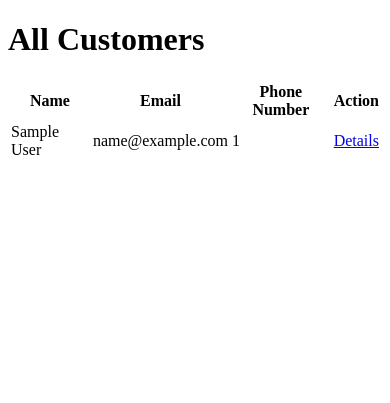
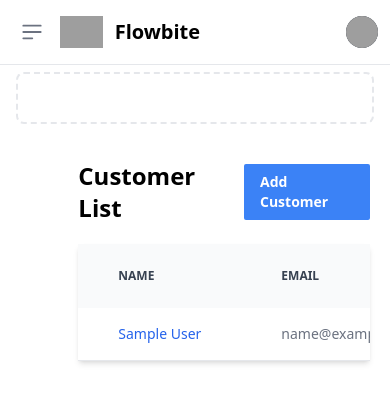
Before and after one commit to HamseYusuf/Loan-App, a Django app: page /customer/ in a window 390 px wide. Shown: the top 403 px of the page. Run offline with Django 4.2, Linux system fonts and the light colour scheme; tables that the repository leaves empty hold one stand-in row (values such as "Sample post"); some libraries are stand-ins or nearby versions; grey boxes are pictures that could not be loaded.

Commit message:
added some styling

```diff
--- a/loan/templates/loan/base.html
+++ b/loan/templates/loan/base.html
@@ -1,22 +1,14 @@
-<!DOCTYPE html>
-<!--[if lt IE 7]>      <html class="no-js lt-ie9 lt-ie8 lt-ie7"> <![endif]-->
-<!--[if IE 7]>         <html class="no-js lt-ie9 lt-ie8"> <![endif]-->
-<!--[if IE 8]>         <html class="no-js lt-ie9"> <![endif]-->
-<!--[if gt IE 8]>      <html class="no-js"> <!--<![endif]-->
+<!doctype html>
 <html>
 <head>
-        <meta charset="utf-8">
-        <meta http-equiv="X-UA-Compatible" content="IE=edge">
-        <title></title>
-        <meta name="description" content="">
-        <meta name="viewport" content="width=device-width, initial-scale=1">
-        <link rel="stylesheet" href="">
+  <meta charset="UTF-8">
+  <meta name="viewport" content="width=device-width, initial-scale=1.0">
+  <script src="https://cdn.tailwindcss.com"></script>
 </head>
 <body>
+    {% include 'loan/sidebar.html' %}
   {% block content %}
 
   {% endblock content %}
-
-        <script src="" async defer></script>
 </body>
 </html>
--- a/loan/templates/loan/customers.html
+++ b/loan/templates/loan/customers.html
@@ -1,26 +1,47 @@
 {% extends 'loan/base.html' %}
 
 {% block content %}
-<h1>All Customers</h1>
 
-<table>
-  <thead>
+<div class="grid grid-cols-12 gap-0 m-5">
+    <div class="col-span-10 col-start-3">
+        <div class="flex justify-between items-center mb-5">
+            <h1 class="text-2xl font-semibold">Customer List</h1>
+            <a href="{% url 'customer_create' %}" class="bg-blue-500 hover:bg-blue-700 text-white font-bold py-2 px-4 rounded-sm text-sm ml-2">
+                Add Customer
+            </a>
+        </div>
+        <div class="relative overflow-x-auto shadow-md sm:rounded-lg">
+            <table class="w-full text-sm text-left text-gray-500 dark:text-gray-400 col-span-12">
+                <thead class="text-xs text-gray-700 uppercase bg-gray-50 dark:bg-gray-700 dark:text-gray-400">
                     <tr>
-      <th>Name</th>
-      <th>Email</th>
-      <th>Phone Number</th>
-      <th>Action</th>
+                        <th scope="col" class="px-10 py-4">
+                            Name
+                        </th>
+                        <th scope="col" class="px-10 py-4">
+                            Email
+                        </th>
+                        <th scope="col" class="px-10 py-4">
+                            Phone Number
+                        </th>
                     </tr>
                 </thead>
                 <tbody>
                     {% for customer in customers %}
-    <tr>
-      <td>{{ customer.customer_name }}</td>
-      <td>{{ customer.customer_email }}</td>
-      <td>{{ customer.customer_phone_number }}</td>
-      <td><a href="{% url 'customer_detail' customer.pk %}">Details</a></td>
+                    <tr class="bg-white border-b dark:bg-gray-800 dark:border-gray-700">
+                        <th scope="row" class="px-10 py-4 font-medium text-gray-900 whitespace-nowrap dark:text-white">
+                            <a href="{% url 'customer_detail' customer.pk %}" class="font-medium text-blue-600 dark:text-blue-500 hover:text-blue-700">{{ customer.customer_name }}</a>
+                        </th>
+                        <td class="px-10 py-4">
+                            {{ customer.customer_email }}
+                        </td>
+                        <td class="px-10 py-4">
+                            {{ customer.customer_phone_number }}
+                        </td>
                     </tr>
                     {% endfor %}
                 </tbody>
             </table>
+        </div>
+    </div>
+</div>
 {% endblock %}
--- a/loan/templates/loan/items.html
+++ b/loan/templates/loan/items.html
@@ -8,7 +8,7 @@
     <tr>
       <th>Item Name</th>
       <th>Item Price</th>
-
+      <th>Action</th>
     </tr>
   </thead>
   <tbody>
@@ -16,7 +16,7 @@
     <tr>
       <td>{{ item.item_name }}</td>
       <td>{{ item.item_price }}</td>
-
+      <td><a href="{% url 'item_detail' item.id %}">View Details</a></td>
     </tr>
     {% endfor %}
   </tbody>
--- a/loan/templates/loan/loan_detail.html
+++ b/loan/templates/loan/loan_detail.html
@@ -3,8 +3,8 @@
 {% block content %}
   <h1>Loan Application Detail</h1>
   <ul>
-    <li>Customer Name: {{ loan.customer.name }}</li>
-    <li>Item Name: {{ loan.item.name }}</li>
+    <li>Customer Name: {{ loan.customer }}</li>
+    <li>Item Name: {{ loan.item }}</li>
     <li>Quantity: {{ loan.quantity }}</li>
     <li>Starting Date: {{ loan.starting_date }}</li>
     <li>Ending Date: {{ loan.ending_date }}</li>
--- /dev/null
+++ b/loan/templates/loan/sidebar.html
@@ -0,0 +1,112 @@
+
+<nav class="fixed top-0 z-50 w-full bg-white border-b border-gray-200 dark:bg-gray-800 dark:border-gray-700">
+    <div class="px-3 py-3 lg:px-5 lg:pl-3">
+      <div class="flex items-center justify-between">
+        <div class="flex items-center justify-start">
+          <button data-drawer-target="logo-sidebar" data-drawer-toggle="logo-sidebar" aria-controls="logo-sidebar" type="button" class="inline-flex items-center p-2 text-sm text-gray-500 rounded-lg md:hidden hover:bg-gray-100 focus:outline-none focus:ring-2 focus:ring-gray-200 dark:text-gray-400 dark:hover:bg-gray-700 dark:focus:ring-gray-600">
+              <span class="sr-only">Open sidebar</span>
+              <svg class="w-6 h-6" aria-hidden="true" fill="currentColor" viewBox="0 0 20 20" xmlns="http://www.w3.org/2000/svg">
+                 <path clip-rule="evenodd" fill-rule="evenodd" d="M2 4.75A.75.75 0 012.75 4h14.5a.75.75 0 010 1.5H2.75A.75.75 0 012 4.75zm0 10.5a.75.75 0 01.75-.75h7.5a.75.75 0 010 1.5h-7.5a.75.75 0 01-.75-.75zM2 10a.75.75 0 01.75-.75h14.5a.75.75 0 010 1.5H2.75A.75.75 0 012 10z"></path>
+              </svg>
+           </button>
+          <a href="https://flowbite.com" class="flex ml-2 md:mr-24">
+            <img src="https://flowbite.com/docs/images/logo.svg" class="h-8 mr-3" alt="FlowBite Logo" />
+            <span class="self-center text-xl font-semibold sm:text-2xl whitespace-nowrap dark:text-white">Flowbite</span>
+          </a>
+        </div>
+        <div class="flex items-center">
+            <div class="flex items-center ml-3">
+              <div>
+                <button type="button" class="flex text-sm bg-gray-800 rounded-full focus:ring-4 focus:ring-gray-300 dark:focus:ring-gray-600" aria-expanded="false" data-dropdown-toggle="dropdown-user">
+                  <span class="sr-only">Open user menu</span>
+                  <img class="w-8 h-8 rounded-full" src="https://flowbite.com/docs/images/people/profile-picture-5.jpg" alt="user photo">
+                </button>
+              </div>
+              <div class="z-50 hidden my-4 text-base list-none bg-white divide-y divide-gray-100 rounded shadow dark:bg-gray-700 dark:divide-gray-600" id="dropdown-user">
+                <div class="px-4 py-3" role="none">
+                  <p class="text-sm text-gray-900 dark:text-white" role="none">
+                    Neil Sims
+                  </p>
+                  <p class="text-sm font-medium text-gray-900 truncate dark:text-gray-300" role="none">
+                    neil.sims@flowbite.com
+                  </p>
+                </div>
+                <ul class="py-1" role="none">
+                  <li>
+                    <a href="#" class="block px-4 py-2 text-sm text-gray-700 hover:bg-gray-100 dark:text-gray-300 dark:hover:bg-gray-600 dark:hover:text-white" role="menuitem">Dashboard</a>
+                  </li>
+                  <li>
+                    <a href="#" class="block px-4 py-2 text-sm text-gray-700 hover:bg-gray-100 dark:text-gray-300 dark:hover:bg-gray-600 dark:hover:text-white" role="menuitem">Settings</a>
+                  </li>
+                  <li>
+                    <a href="#" class="block px-4 py-2 text-sm text-gray-700 hover:bg-gray-100 dark:text-gray-300 dark:hover:bg-gray-600 dark:hover:text-white" role="menuitem">Earnings</a>
+                  </li>
+                  <li>
+                    <a href="#" class="block px-4 py-2 text-sm text-gray-700 hover:bg-gray-100 dark:text-gray-300 dark:hover:bg-gray-600 dark:hover:text-white" role="menuitem">Sign out</a>
+                  </li>
+                </ul>
+              </div>
+            </div>
+          </div>
+      </div>
+    </div>
+  </nav>
+
+  <aside id="logo-sidebar" class="fixed top-0 left-0 z-40 w-64 h-screen pt-20 transition-transform -translate-x-full bg-white border-r border-gray-200 sm:translate-x-0 dark:bg-gray-800 dark:border-gray-700" aria-label="Sidebar">
+     <div class="h-full px-3 pb-4 overflow-y-auto bg-white dark:bg-gray-800">
+        <ul class="space-y-2 font-medium">
+           <li>
+              <a href="#" class="flex items-center p-2 text-gray-900 rounded-lg dark:text-white hover:bg-gray-100 dark:hover:bg-gray-700">
+                 <svg aria-hidden="true" class="w-6 h-6 text-gray-500 transition duration-75 dark:text-gray-400 group-hover:text-gray-900 dark:group-hover:text-white" fill="currentColor" viewBox="0 0 20 20" xmlns="http://www.w3.org/2000/svg"><path d="M2 10a8 8 0 018-8v8h8a8 8 0 11-16 0z"></path><path d="M12 2.252A8.014 8.014 0 0117.748 8H12V2.252z"></path></svg>
+                 <span class="ml-3">Dashboard</span>
+              </a>
+           </li>
+           <li>
+              <a href="#" class="flex items-center p-2 text-gray-900 rounded-lg dark:text-white hover:bg-gray-100 dark:hover:bg-gray-700">
+                 <svg aria-hidden="true" class="flex-shrink-0 w-6 h-6 text-gray-500 transition duration-75 dark:text-gray-400 group-hover:text-gray-900 dark:group-hover:text-white" fill="currentColor" viewBox="0 0 20 20" xmlns="http://www.w3.org/2000/svg"><path d="M5 3a2 2 0 00-2 2v2a2 2 0 002 2h2a2 2 0 002-2V5a2 2 0 00-2-2H5zM5 11a2 2 0 00-2 2v2a2 2 0 002 2h2a2 2 0 002-2v-2a2 2 0 00-2-2H5zM11 5a2 2 0 012-2h2a2 2 0 012 2v2a2 2 0 01-2 2h-2a2 2 0 01-2-2V5zM11 13a2 2 0 012-2h2a2 2 0 012 2v2a2 2 0 01-2 2h-2a2 2 0 01-2-2v-2z"></path></svg>
+                 <span class="flex-1 ml-3 whitespace-nowrap">Kanban</span>
+                 <span class="inline-flex items-center justify-center px-2 ml-3 text-sm font-medium text-gray-800 bg-gray-200 rounded-full dark:bg-gray-700 dark:text-gray-300">Pro</span>
+              </a>
+           </li>
+           <li>
+              <a href="#" class="flex items-center p-2 text-gray-900 rounded-lg dark:text-white hover:bg-gray-100 dark:hover:bg-gray-700">
+                 <svg aria-hidden="true" class="flex-shrink-0 w-6 h-6 text-gray-500 transition duration-75 dark:text-gray-400 group-hover:text-gray-900 dark:group-hover:text-white" fill="currentColor" viewBox="0 0 20 20" xmlns="http://www.w3.org/2000/svg"><path d="M8.707 7.293a1 1 0 00-1.414 1.414l2 2a1 1 0 001.414 0l2-2a1 1 0 00-1.414-1.414L11 7.586V3a1 1 0 10-2 0v4.586l-.293-.293z"></path><path d="M3 5a2 2 0 012-2h1a1 1 0 010 2H5v7h2l1 2h4l1-2h2V5h-1a1 1 0 110-2h1a2 2 0 012 2v10a2 2 0 01-2 2H5a2 2 0 01-2-2V5z"></path></svg>
+                 <span class="flex-1 ml-3 whitespace-nowrap">Inbox</span>
+                 <span class="inline-flex items-center justify-center w-3 h-3 p-3 ml-3 text-sm font-medium text-blue-800 bg-blue-100 rounded-full dark:bg-blue-900 dark:text-blue-300">3</span>
+              </a>
+           </li>
+           <li>
+              <a href="#" class="flex items-center p-2 text-gray-900 rounded-lg dark:text-white hover:bg-gray-100 dark:hover:bg-gray-700">
+                 <svg aria-hidden="true" class="flex-shrink-0 w-6 h-6 text-gray-500 transition duration-75 dark:text-gray-400 group-hover:text-gray-900 dark:group-hover:text-white" fill="currentColor" viewBox="0 0 20 20" xmlns="http://www.w3.org/2000/svg"><path fill-rule="evenodd" d="M10 9a3 3 0 100-6 3 3 0 000 6zm-7 9a7 7 0 1114 0H3z" clip-rule="evenodd"></path></svg>
+                 <span class="flex-1 ml-3 whitespace-nowrap">Users</span>
+              </a>
+           </li>
+           <li>
+              <a href="#" class="flex items-center p-2 text-gray-900 rounded-lg dark:text-white hover:bg-gray-100 dark:hover:bg-gray-700">
+                 <svg aria-hidden="true" class="flex-shrink-0 w-6 h-6 text-gray-500 transition duration-75 dark:text-gray-400 group-hover:text-gray-900 dark:group-hover:text-white" fill="currentColor" viewBox="0 0 20 20" xmlns="http://www.w3.org/2000/svg"><path fill-rule="evenodd" d="M10 2a4 4 0 00-4 4v1H5a1 1 0 00-.994.89l-1 9A1 1 0 004 18h12a1 1 0 00.994-1.11l-1-9A1 1 0 0015 7h-1V6a4 4 0 00-4-4zm2 5V6a2 2 0 10-4 0v1h4zm-6 3a1 1 0 112 0 1 1 0 01-2 0zm7-1a1 1 0 100 2 1 1 0 000-2z" clip-rule="evenodd"></path></svg>
+                 <span class="flex-1 ml-3 whitespace-nowrap">Products</span>
+              </a>
+           </li>
+           <li>
+              <a href="#" class="flex items-center p-2 text-gray-900 rounded-lg dark:text-white hover:bg-gray-100 dark:hover:bg-gray-700">
+                 <svg aria-hidden="true" class="flex-shrink-0 w-6 h-6 text-gray-500 transition duration-75 dark:text-gray-400 group-hover:text-gray-900 dark:group-hover:text-white" fill="currentColor" viewBox="0 0 20 20" xmlns="http://www.w3.org/2000/svg"><path fill-rule="evenodd" d="M3 3a1 1 0 00-1 1v12a1 1 0 102 0V4a1 1 0 00-1-1zm10.293 9.293a1 1 0 001.414 1.414l3-3a1 1 0 000-1.414l-3-3a1 1 0 10-1.414 1.414L14.586 9H7a1 1 0 100 2h7.586l-1.293 1.293z" clip-rule="evenodd"></path></svg>
+                 <span class="flex-1 ml-3 whitespace-nowrap">Sign In</span>
+              </a>
+           </li>
+           <li>
+              <a href="#" class="flex items-center p-2 text-gray-900 rounded-lg dark:text-white hover:bg-gray-100 dark:hover:bg-gray-700">
+                 <svg aria-hidden="true" class="flex-shrink-0 w-6 h-6 text-gray-500 transition duration-75 dark:text-gray-400 group-hover:text-gray-900 dark:group-hover:text-white" fill="currentColor" viewBox="0 0 20 20" xmlns="http://www.w3.org/2000/svg"><path fill-rule="evenodd" d="M5 4a3 3 0 00-3 3v6a3 3 0 003 3h10a3 3 0 003-3V7a3 3 0 00-3-3H5zm-1 9v-1h5v2H5a1 1 0 01-1-1zm7 1h4a1 1 0 001-1v-1h-5v2zm0-4h5V8h-5v2zM9 8H4v2h5V8z" clip-rule="evenodd"></path></svg>
+                 <span class="flex-1 ml-3 whitespace-nowrap">Sign Up</span>
+              </a>
+           </li>
+        </ul>
+     </div>
+  </aside>
+
+  <div class="p-4 sm:ml-64">
+     <div class="p-4 border-2 border-gray-200 border-dashed rounded-lg dark:border-gray-700 mt-14">
+        <div class="grid grid-cols-3 gap-4 mb-4">
+
+        </div>
+     </div>
+  </div>
--- a/loan/urls.py
+++ b/loan/urls.py
@@ -1,7 +1,8 @@
 from django.urls import path
 from .views import (loan_list, dashboard, items, customer,
                     loan_create, item_create, customer_create,
-                    loan_detail, loan_update, loan_delete , customer_detail , customer_loan)
+                    loan_detail, loan_update, loan_delete , customer_detail ,
+                    customer_loan , item_detail , item_update , item_delete)
 
 urlpatterns = [
     path("", dashboard, name="dashboard"),
@@ -9,6 +10,9 @@ urlpatterns = [
     path("item_create/", item_create, name="item_create"),
     path("customer_create/", customer_create, name="customer_create"),
     path("items/", items, name="items"),
+    path('items/<int:pk>/' ,item_detail, name='item_detail' ),
+    path('items/<int:pk>/update', item_update , name='item_update'),
+    path('items/<int:pk>/delete', item_delete , name='item_delete'),
     path('customers/<int:pk>/', customer_detail, name='customer_detail'),
     path("customer/", customer, name="customer"),
     path('loans/', loan_list, name='loan_list'),
--- a/loan/views.py
+++ b/loan/views.py
@@ -52,6 +52,37 @@ def item_create(request):
         'form': form
     }
     return render(request, 'loan/item_form.html', context)
+
+def item_detail(request, pk):
+    item  = Item.objects.get(pk=pk)
+    context ={
+        'item' : item
+    }
+    return render (request , 'loan/item_detail.html' , context)
+
+
+def item_update(request, pk):
+    item = get_object_or_404(Item, pk=pk)
+    form = ItemForm(request.POST or None, instance=item)
+    if form.is_valid():
+        form.save()
+        messages.success(request, 'item updated successfully!')
+        return redirect('items')
+    context = {
+        'form': form
+    }
+    return render(request, 'loan/item_form.html', context)
+
+def item_delete(request, pk):
+    item = get_object_or_404(Item, pk=pk)
+    if request.method == 'POST':
+        item.delete()
+        messages.success(request, 'Item deleted successfully!')
+        return redirect('items')
+    context = {
+        'item': item
+    }
+    return render(request, 'loan/item_confirm_delete.html', context)
 
 
 def customer_create(request):
```
Also changed, not shown: loan/templates/loan/customer_confirm_delete.html (added, +10 -0 lines), loan/templates/loan/item_confirm_delete.html (added, +17 -0 lines), loan/templates/loan/item_detail.html (added, +12 -0 lines), loan/templates/loan/loan_confirm_delete.html (added, +10 -0 lines). Lines whose indentation alone changed are shown as unchanged.
